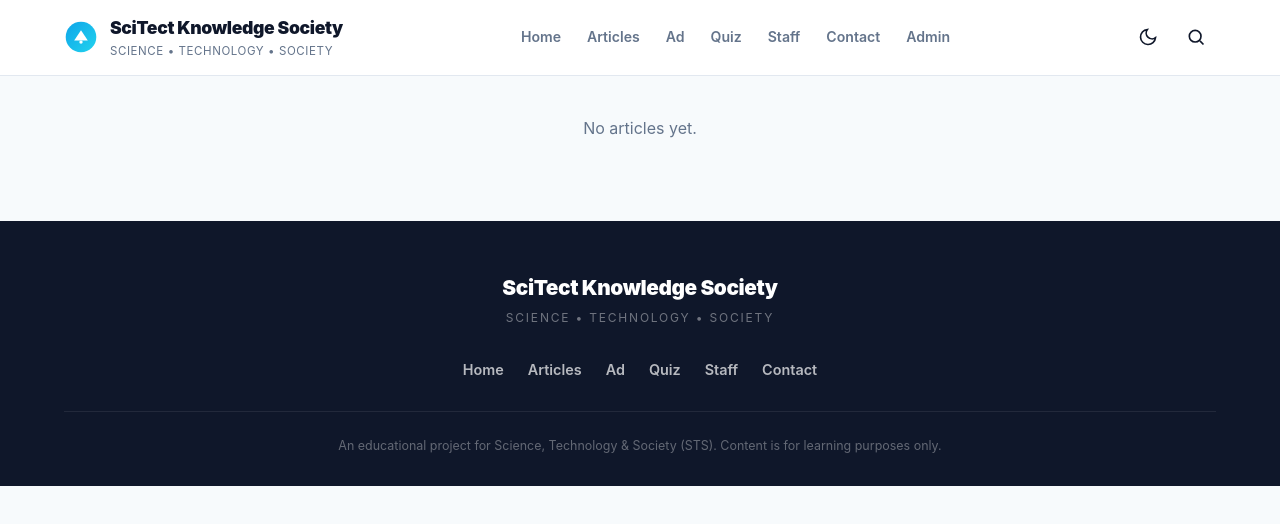
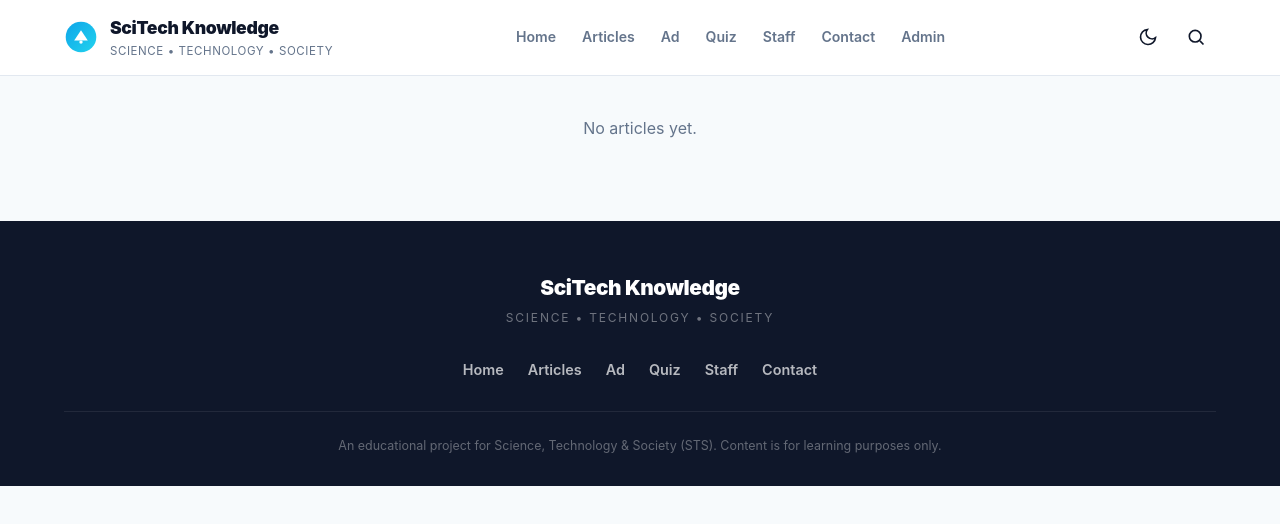
Before and after one commit to archiejohn990-coder/SciTech-Knowledge-Society, a website: page public/index.html in a window 1280 px wide. Drawn offline with Linux system fonts and the light colour scheme; no server answers.

Commit message:
Update index.html

```diff
--- a/public/index.html
+++ b/public/index.html
@@ -4,7 +4,7 @@
   <meta charset="UTF-8" />
   <meta name="viewport" content="width=device-width, initial-scale=1.0">
   <meta name="theme-color" content="#0ea5e9">
-  <title>SciTect Knowledge</title>
+  <title>SciTech Knowledge</title>
   <link rel="stylesheet" href="style.css">
 </head>
 <body>
@@ -28,7 +28,7 @@
           </svg>
         </div>
         <div class="brand-text">
-          <div class="brand-name">SciTect Knowledge Society</div>
+          <div class="brand-name">SciTech Knowledge</div>
           <div class="brand-tag">Science • Technology • Society</div>
         </div>
       </div>
@@ -44,7 +44,7 @@
       </nav>
 
       <div class="header-tools">
-        <button class="icon-btn" onclick="toggleTheme()" title="Toggle theme" id="themeBtn">
+        <button class="icon-btn" onclick="toggleTheme()" title="Toggle theme">
           <svg width="20" height="20" viewBox="0 0 24 24" fill="none" stroke="currentColor" stroke-width="2">
             <path d="M21 12.79A9 9 0 1 1 11.21 3 7 7 0 0 0 21 12.79z"/>
           </svg>
@@ -78,7 +78,7 @@
   <footer class="site-footer">
     <div class="footer-inner">
       <div class="footer-brand">
-        <div class="brand-name">SciTect Knowledge Society</div>
+        <div class="brand-name">SciTech Knowledge</div>
         <div class="brand-tag">Science • Technology • Society</div>
       </div>
       <div class="footer-links">
```
